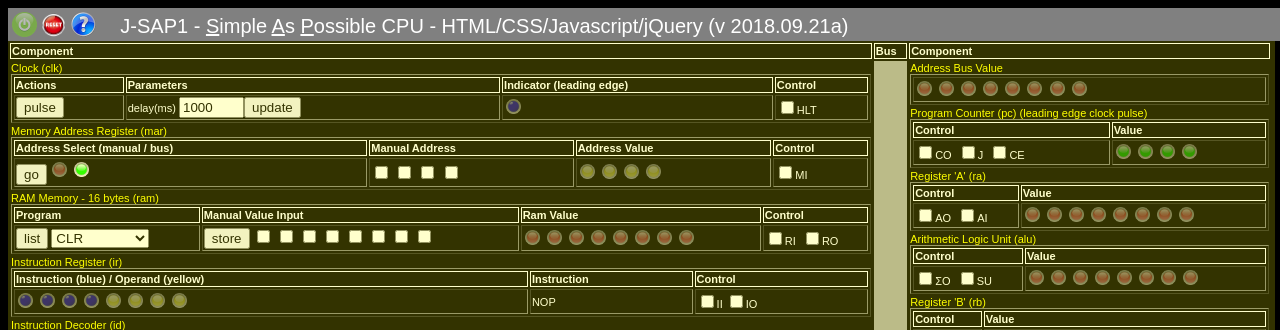
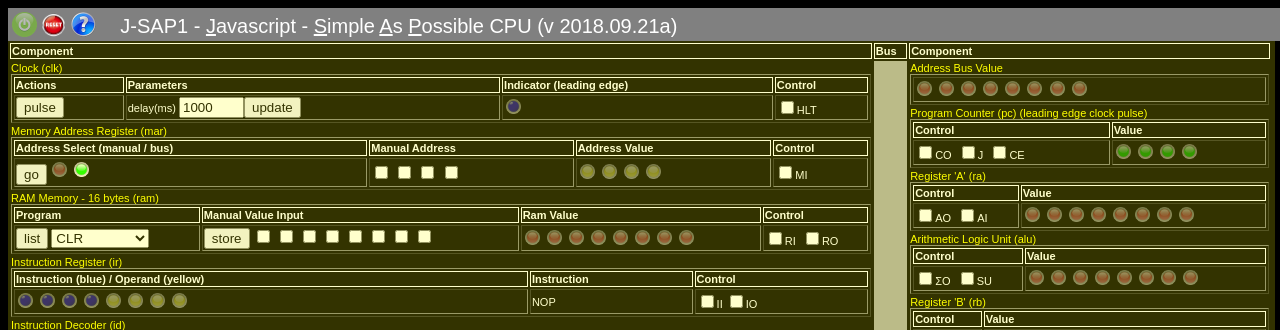
Before and after one commit to jlawrence71/js_cpu, a plain HTML site: page WebContent/index.html in a window 1280 px wide. Shown: the top 330 px of the page. Drawn offline with nearby package versions, Linux system fonts and the light colour scheme.

Commit message:
Change title of application

```diff
--- a/WebContent/index.html
+++ b/WebContent/index.html
@@ -54,7 +54,7 @@
 	<img id="btn_power" onclick='onPower()' class="off button" title="Power Button - WILL erase ram/microcode" src="image/btn_power.png">
 	<img id="reset_power" onclick='onReset(false)' class="button" title="Reset CPU - will NOT erase ram/microcode" src="image/btn_reset.png">
 	<img id="help_power" onclick='onHelp()' class="button" title="What do/can I do?" src="image/btn_help.png">
-	<span class="title">J-SAP1 - <u>S</u>imple <u>A</u>s <u>P</u>ossible CPU - HTML/CSS/Javascript/jQuery (v 2018.09.21a)</span>
+	<span class="title">J-SAP1 - <u>J</u>avascript - </u><u>S</u>imple <u>A</u>s <u>P</u>ossible CPU (v 2018.09.21a)</span>
 </div>
 
 <div id="clickEater"></div>
```
